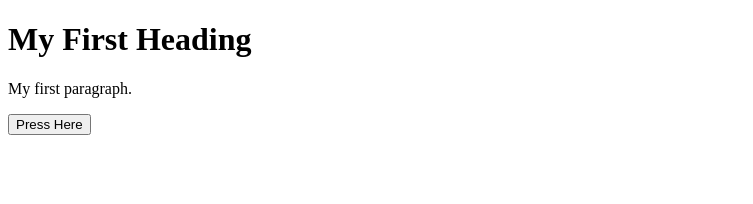
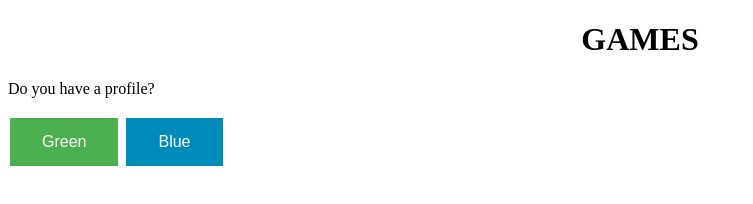
Before and after one commit to fruzo20/CS431_Project, a plain HTML site: page main_page.html in a window 1280 px wide. Shown: the whole page, without its empty margins (0-753 px from the left). Drawn offline with Linux system fonts and the light colour scheme.

Commit message:
Update main_page.html

```diff
--- a/main_page.html
+++ b/main_page.html
@@ -1,10 +1,30 @@
 <!DOCTYPE html>
 <html>
+<head>
+<style>
+.button {
+  border: none;
+  color: white;
+  padding: 15px 32px;
+  text-align: center;
+  text-decoration: none;
+  display: inline-block;
+  font-size: 16px;
+  margin: 4px 2px;
+  cursor: pointer;
+}
+
+.button1 {background-color: #4CAF50;} /* Green */
+.button2 {background-color: #008CBA;} /* Blue */
+</style>
+</head>
+
 <body>
 
-<h1>My First Heading</h1>
-<p>My first paragraph.</p>
-  <button type="button">Press Here</button>
+<h1 style="text-align:center">GAMES</h1>
+<p>Do you have a profile?</p>
+<button class="button button1">Green</button>
+<button class="button button2">Blue</button>
 
 </body>
 </html>
```
